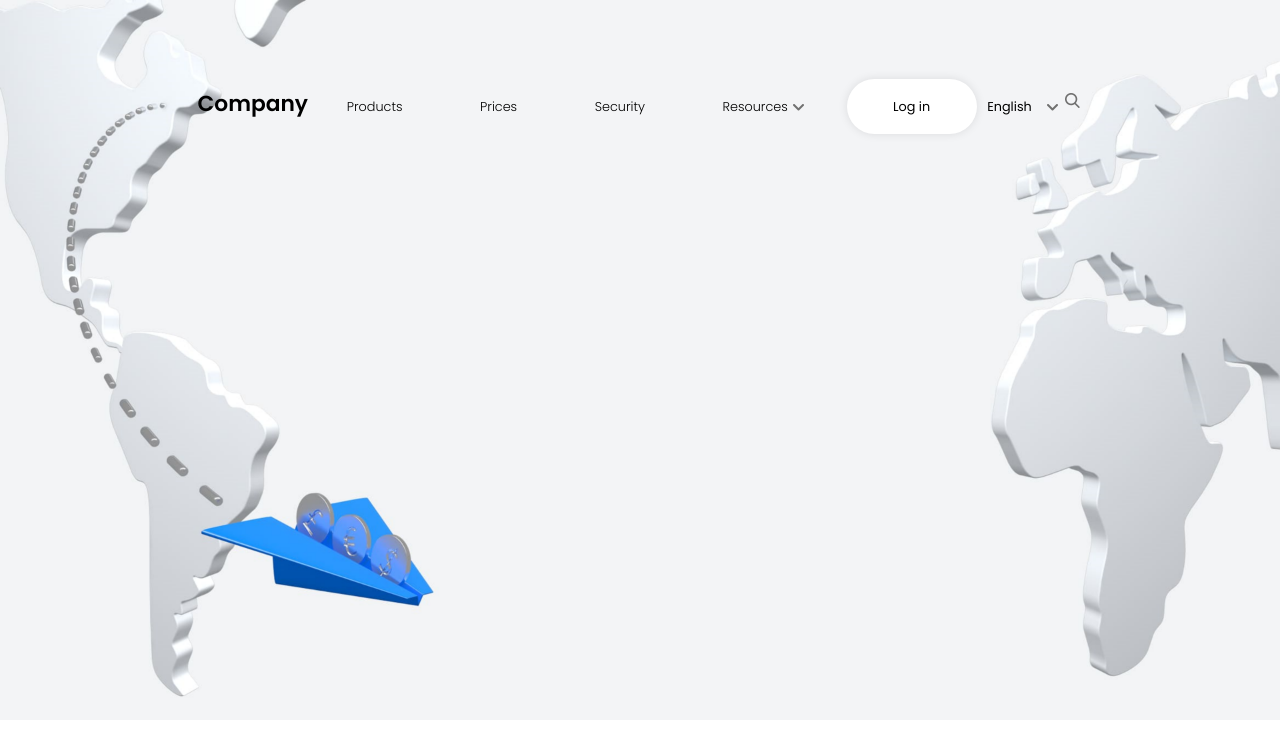
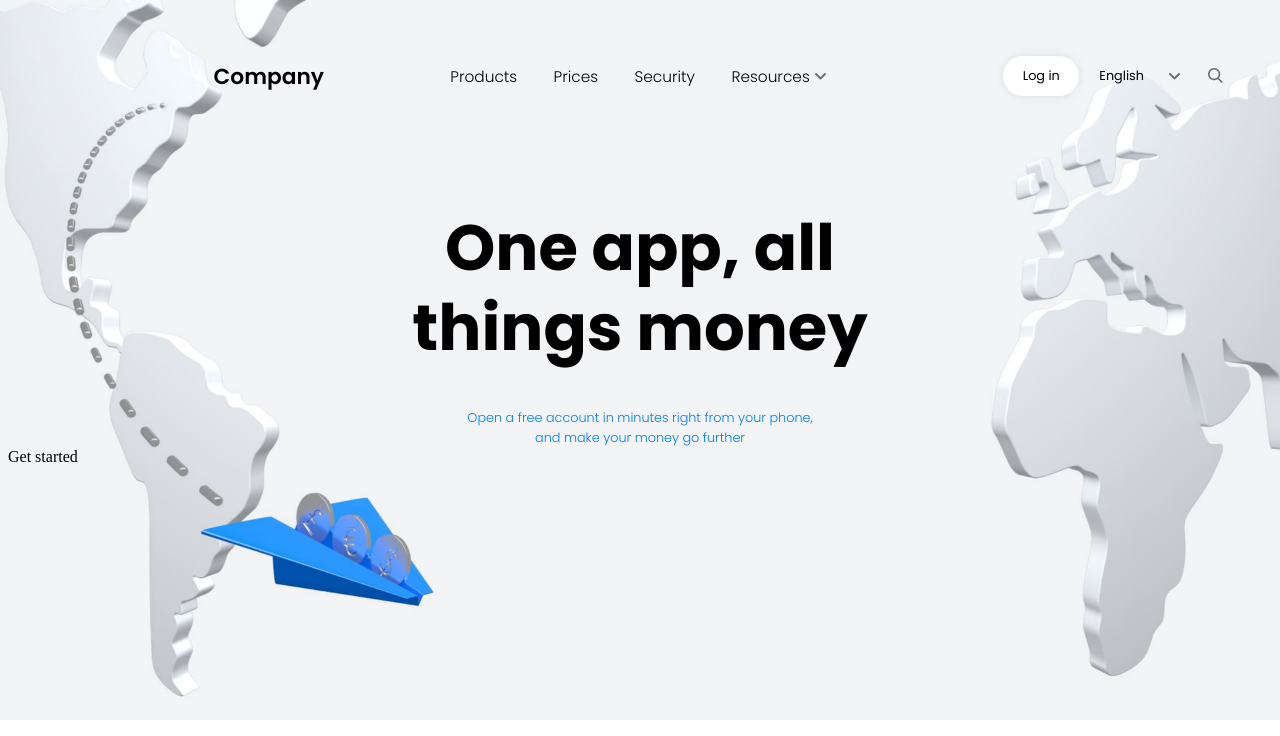
Before and after one commit to notalina/protofusion_task, a plain HTML site: page index.html in a window 1280 px wide. Drawn offline with Linux system fonts and the light colour scheme.

Commit message:
saving before making a button

```diff
--- a/index.html
+++ b/index.html
@@ -10,7 +10,7 @@
 
 <body>
     <div class="menu-wrapper">
-        <header class="company-logo">Company</header>
+        <span class="company-logo">Company</span>
         <nav class="nav-bar">
             <a>Products</a>
             <a>Prices</a>
@@ -22,9 +22,20 @@
         </nav>
         <div class="nav-buttons">
             <button class="login-button">Log in</button>
-            <a>English</a>
-            <img src="img/arrow-down.png" class="img-arrow-down">
+            <div class="language-button">
+                <span>English</span>
+                <img src="img/arrow-down.png" class="img-arrow-down">
+            </div>
+            <img class="img-search" src="img/search.png" width="20px" height="20px">
         </div>
-        <img src="img/search.png" width="20px" height="20px">
+    </div>
+    <div class="title-text">
+        One app, all things money
+    </div>
+    <div class="subtitle-text">
+        Open a free account in minutes right from your phone,<br> and make your money go further
+    </div>
+    <div class="start-button">
+        Get started
     </div>
 </body>
--- a/style.css
+++ b/style.css
@@ -1,4 +1,4 @@
-@import url('https://fonts.googleapis.com/css2?family=Poppins:wght@300;400;600&display=swap');
+@import url('https://fonts.googleapis.com/css2?family=Poppins:wght@300;400;600;700&display=swap');
 
 body {
     background: transparent url("img/main-page-background.png") no-repeat;
@@ -6,18 +6,16 @@ body {
 }
 
 .menu-wrapper {
-    margin: auto;
-    width: 70%;
-    margin-top: 79px;
-    display: flex;
-    justify-content: space-between;
-    align-items: baseline;
+    margin-top: 7vh;
+    display: grid;
+    justify-items: center;
+    grid-template-columns: 1fr 2fr 1fr;
+    align-items: center;
     font-size: 35px;
 }
 
 .company-logo {
-    text-align: left;
-
+    justify-self: end;
     font-family: "Poppins", sans-serif;
     font-size: 1.7vw;
     font-weight: 600;
@@ -26,23 +24,24 @@ body {
 .nav-bar {
     display: flex;
     justify-content: space-around;
+    justify-self: center;
     align-items: center;
-    width: 624px;
-    height: 35px;
+    width: 32.5vw;
 
     font-family:"Poppins", sans-serif;
-    font-size: 1vw;
+    font-size: 1.2vw;
     font-weight: 300;
 }
 
 .resources-button {
     display: flex;
     align-items: center;
+    align-self: rigth;
 }
 
 .login-button {
-    width: 130px;
-    height: 55px;
+    width: 6vw;
+    height: 5vh;
 
     background: #FFFFFF 0% 0%;
     border: 0px;
@@ -56,12 +55,18 @@ body {
     font-weight: 400;
 }
 
+.language-button {
+    width: 10vw;
+    display: flex;
+    align-items: center;
+    justify-content: space-evenly;
+}
+
 .nav-buttons {
     display: flex;
     align-items: center;
     justify-content: space-between;
-
-    width: 250px;
+    width: 70%;
 
     font-family:"Poppins", sans-serif;
     font-size: 1vw;
@@ -72,3 +77,30 @@ body {
     width: 20px;
     height: 20px;
 }
+
+.title-text {
+    margin-top: 14vh;
+    margin-left:auto;
+    margin-right: auto;
+    width: 35.625vw;
+
+    font-family: "Poppins", sans-serif;
+    font-weight: 700;
+    font-size: 5vw;
+    line-height: 10vh;
+    text-align: center;
+}
+
+.subtitle-text {
+    margin-top: 40px;
+    margin-left: auto;
+    margin-right: auto;
+    width: 32vw;
+    color: #007DFB;
+
+    font-family: "Poppins", sans-serif;
+    font-weight: 300;
+    font-size: 1vw;
+    line-height: 2.5vh;
+    text-align: center;
+}
```
Also changed, not shown: 1 other file.
